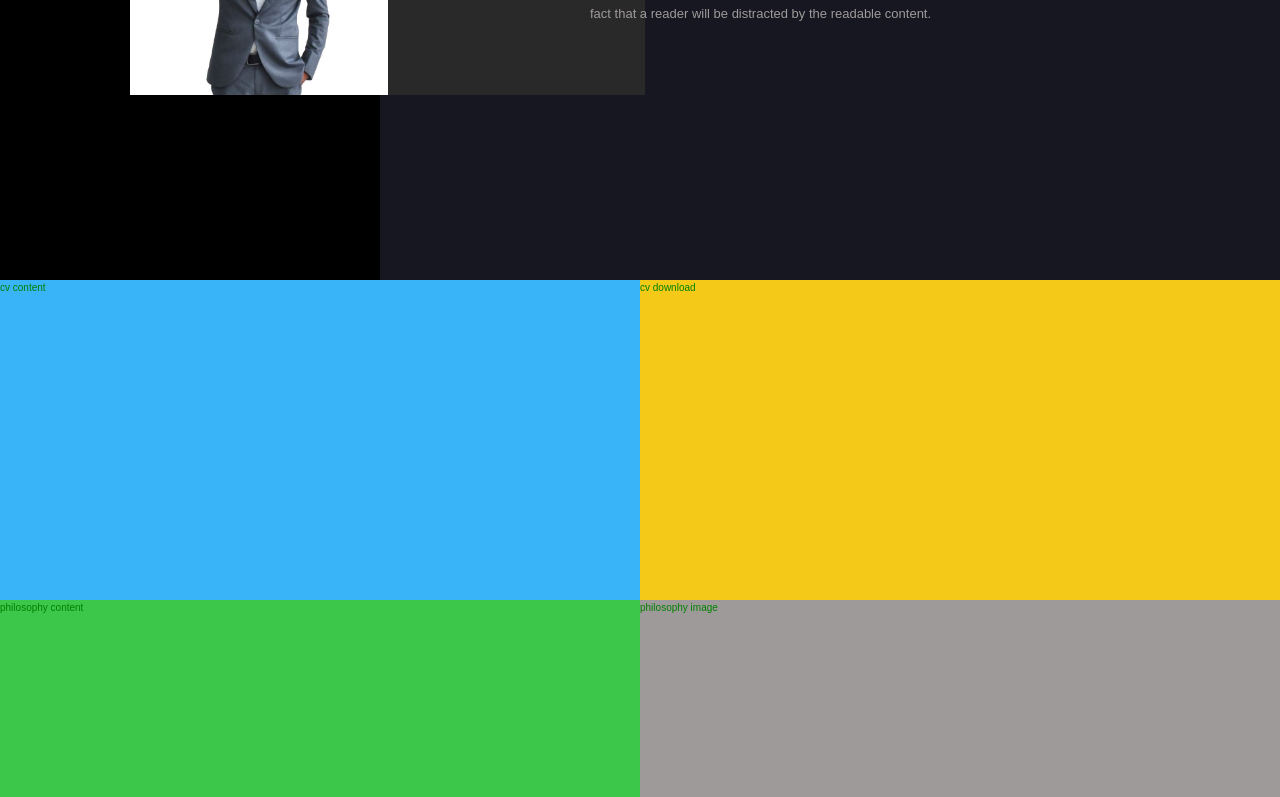
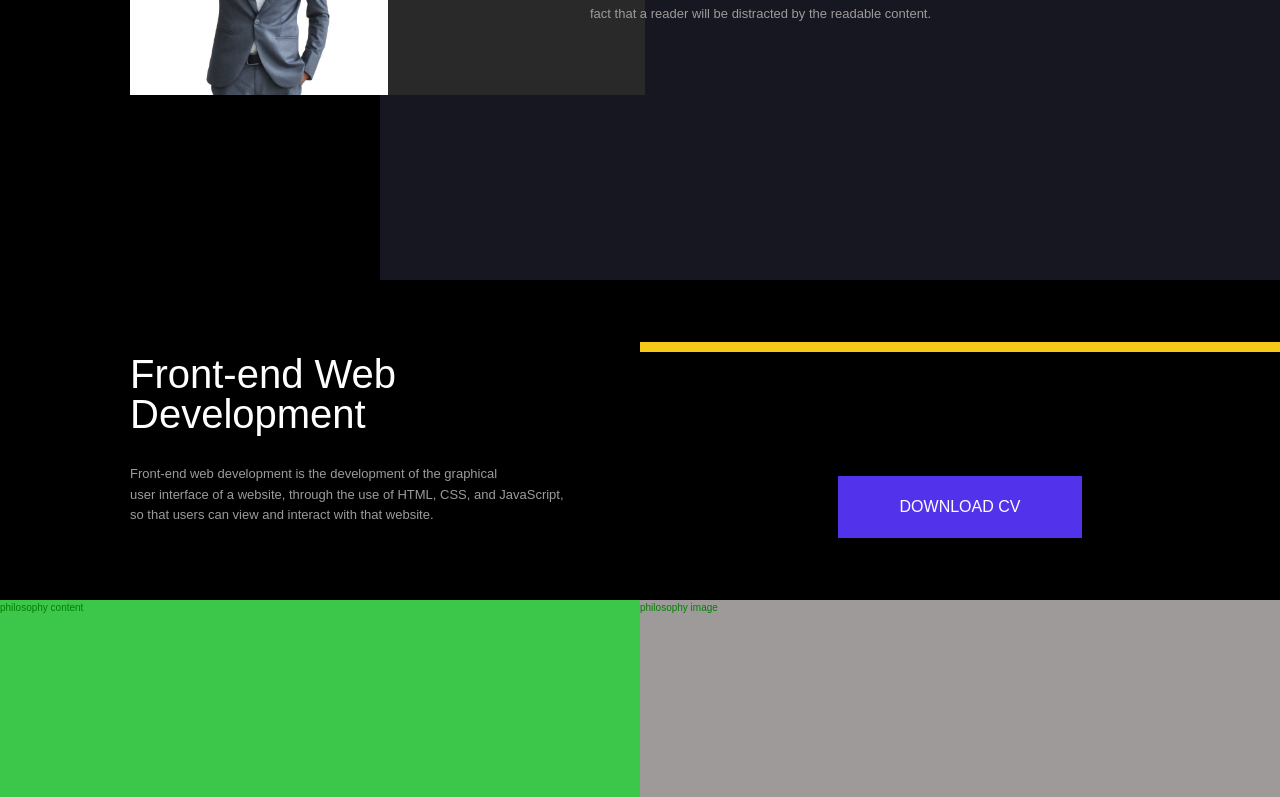
Before and after one commit to Khandaker007/porfolio, a React (Vite) app: page / in a window 1280 px wide. Shown: the part 440-1237 px from the top of the page. Built offline with nearby package versions, Linux system fonts and the light colour scheme.

Commit message:
completed CV section

```diff
--- /dev/null
+++ b/src/components/custom-button/custom-button.component.jsx
@@ -0,0 +1,9 @@
+import React from 'react'
+
+import './custom-button.style.scss'
+
+const CustomButton = ({text}) => (
+        <button className="btn">{text}</button>
+)
+
+export default CustomButton;
--- /dev/null
+++ b/src/components/custom-button/custom-button.style.scss
@@ -0,0 +1,21 @@
+@import '../../sass/variables.scss';
+
+.custom-button{
+}
+.btn{
+    font-size: 1.6rem;
+    padding: 2rem 6rem;
+    background-color: $color-secondary;
+    color: $color-grey-light-1;
+    border: none;
+    text-transform: uppercase;
+    cursor: pointer;
+    border: 2px solid $color-secondary;
+    transition: all .2s;
+}
+
+.btn:hover,
+.btn:focus{
+    color: $color-secondary;
+    background-color: $color-grey-light-1;
+}
--- a/src/pages/home/home-page.component.jsx
+++ b/src/pages/home/home-page.component.jsx
@@ -1,4 +1,7 @@
 import React from 'react'
+
+// COMPONENTS
+import CustomButton from '../../components/custom-button/custom-button.component'
 
 // IMAGE
 import myPhoto from '../../asset/image/Khandaker.jpg'
@@ -20,10 +23,17 @@ const HomePage = () => (
             </div>
         </section>
         <div className="cv-content">
-            cv content
+            <div className="heading-2">
+                <span className='heading'>Front-end Web</span>
+                <span className='heading'>Development</span>
+            </div>
+            <p className="text">Front-end web development is the development of the graphical <br/>user interface of a website, through the use of HTML, CSS, and JavaScript, <br/>so that users can view and interact with that website.</p>
         </div>
         <div className="cv-download">
-            cv download
+            <hr className='horizontal-line' />
+            <div className="button-container">
+                <CustomButton text='Download CV'/>
+            </div>
         </div>
         <div className="philosophy-content">
             philosophy content
--- a/src/pages/home/home-page.style.scss
+++ b/src/pages/home/home-page.style.scss
@@ -39,12 +39,37 @@
     }
 }
 .cv-content{
-    background-color: $color-blue;
-    grid-column: full-start / col-start 5;
+    // background-color: $color-blue;
+    grid-column: center-start / col-start 5;
+    margin-left: 5rem;
+
+    display: flex;
+    flex-direction: column;
+    justify-content: center;
+    gap: 3rem;
+
+    .heading{
+        display: block;
+    }
 }
 .cv-download{
-    background-color: $color-gold;
+    // background-color: $color-gold;
     grid-column: col-start 5 / full-end;
+
+    display: flex;
+    flex-direction: column;
+    justify-content: space-around;
+
+    .button-container{
+        display: flex;
+        justify-content: center;
+    }
+
+    .horizontal-line{
+        height: 1rem;
+        border: none;
+        background-color: $color-gold;
+    }
 }
 .philosophy-content{
     background-color: $color-green;
--- a/src/sass/typography.scss
+++ b/src/sass/typography.scss
@@ -15,7 +15,6 @@
     color: $color-grey-light-1;
     font-size: 4rem;
     line-height: 1;
-    font-style: italic
 }
 .heading-3{
     @extend %heading;
```
